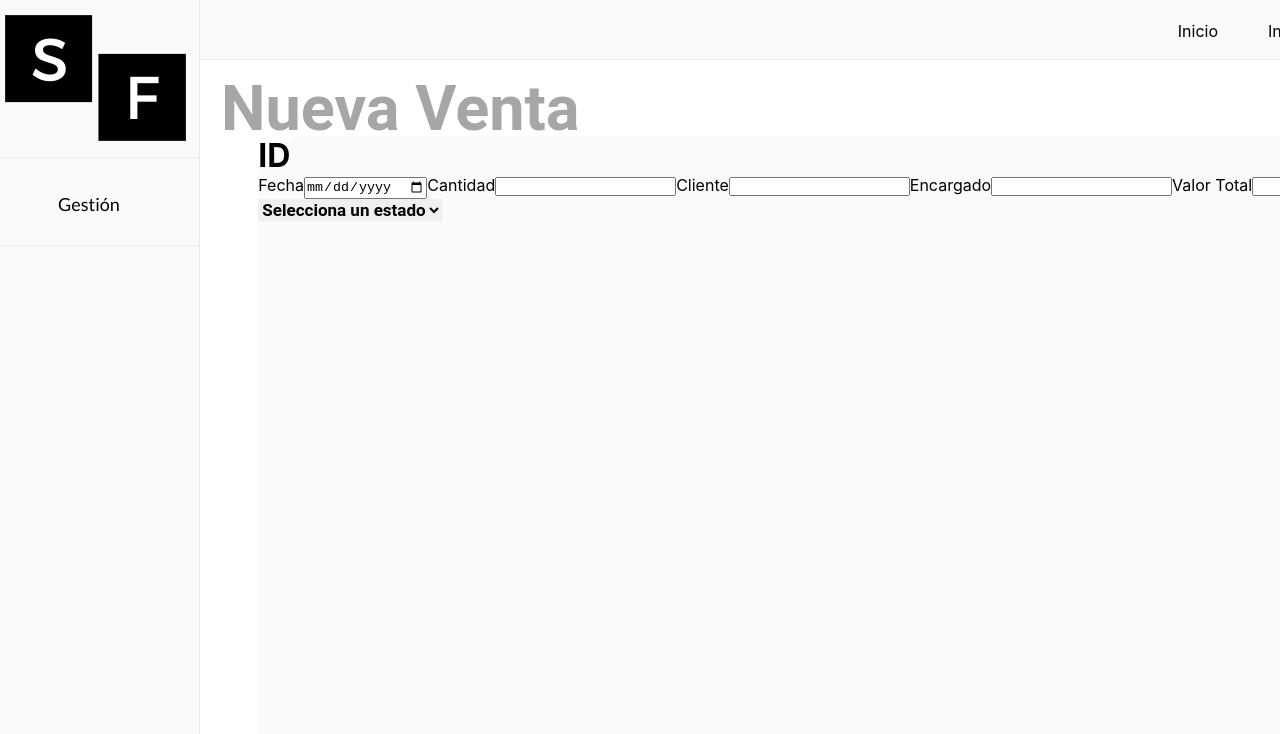
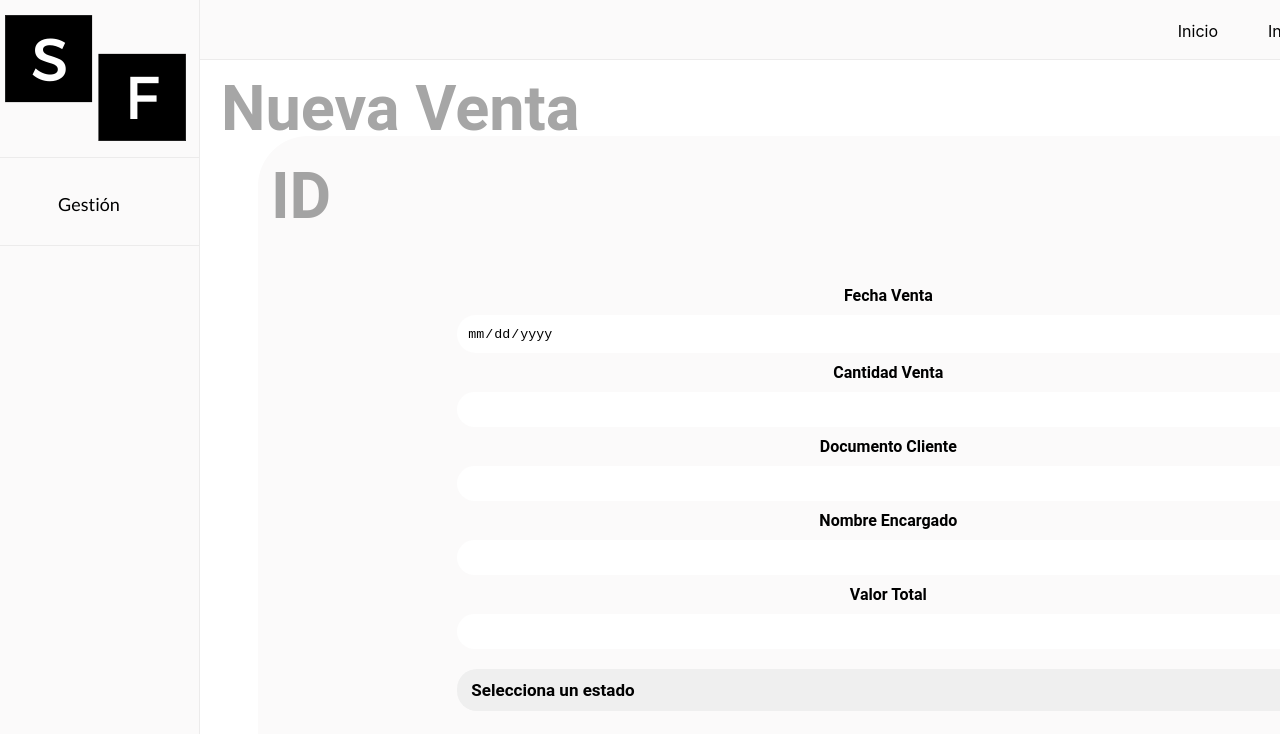
Before and after one commit to johiny/Sell_In_A_Flash, a React (Create React App) app: page /Maestro-Ventas/NuevaVenta in a window 1280 px wide. Shown: the top 734 px of the page. Built offline with nearby package versions, Linux system fonts and the light colour scheme.

Commit message:
Estilos agregados al registro de ventas

```diff
--- a/src/components/FormularioJ.jsx
+++ b/src/components/FormularioJ.jsx
@@ -3,16 +3,15 @@ const FormularioJ = (props) => {
 
     return(
         <form className={props.estilo}>
-            <h1>ID</h1>
-            <label>{props.campo1}</label><input type="date" onChange={() => { props.setSaveChanges(true)
+            <label for={props.campo1}>{props.campo1}</label><input name={props.campo1} type="date" onChange={() => { props.setSaveChanges(true)
                         props.setShowmodal(true)}}></input>
-            <laber>{props.campo2}</laber><input type="number" onInput={() => { props.setSaveChanges(true)
+            <label for={props.campo2}>{props.campo2}</label><input name={props.campo2} type="number" onInput={() => { props.setSaveChanges(true)
                         props.setShowmodal(true)}}></input>
-            <laber>{props.campo3}</laber><input type="number" onInput={() => { props.setSaveChanges(true)
+            <label for={props.campo3}>{props.campo3}</label><input name={props.campo3} type="number" onInput={() => { props.setSaveChanges(true)
                         props.setShowmodal(true)}}></input>
-            <laber>{props.campo4}</laber><input type="text" onInput={() => { props.setSaveChanges(true)
+            <label for={props.campo4}>{props.campo4}</label><input name={props.campo4} type="text" onInput={() => { props.setSaveChanges(true)
                         props.setShowmodal(true)}}></input>
-            <laber>{props.campo5}</laber><input type="number" onInput={() => { props.setSaveChanges(true)
+            <label for={props.campo5}>{props.campo5}</label><input name={props.campo5} type="number" onInput={() => { props.setSaveChanges(true)
                         props.setShowmodal(true)}}></input>
             <select onChange={() => { props.setSaveChanges(true)
                         props.setShowmodal(true)}} name="estado" id="tabla__estado_selector" className="campo">
--- a/src/pages/Maestro-Ventas/NuevaVenta.jsx
+++ b/src/pages/Maestro-Ventas/NuevaVenta.jsx
@@ -9,7 +9,8 @@ const NuevaVenta = () => {
         <>
         <h1 className="cuerpo_central__Ventas-tabla-titulo">Nueva Venta</h1>
         <div className="tabla">
-        <FormularioJ campo1="Fecha" campo2="Cantidad" campo3="Cliente" campo4="Encargado" campo5="Valor Total" campo6="Estado"  setShowmodal={setShowmodal} setSaveChanges={setSaveChanges}/>
+        <h1 className="TituloNuevaVenta">ID</h1>
+        <FormularioJ estilo="FormularioNuevaVenta" campo1="Fecha Venta" campo2="Cantidad Venta" campo3="Documento Cliente" campo4="Nombre Encargado" campo5="Valor Total" campo6="Estado"  setShowmodal={setShowmodal} setSaveChanges={setSaveChanges}/>
         </div>
         {showmodal &&
         <ModalCambios setSaveChanges={setSaveChanges} savechanges={savechanges}/>
--- a/src/styles/Styles.css
+++ b/src/styles/Styles.css
@@ -409,3 +409,44 @@ a:visited {
   font-size: 24px;
   text-align: center;
 }
+
+/* Registro Ventas Styles ------------------------------------------------------------*/
+
+.TituloNuevaVenta {
+  position: absolute;
+  top: 3%;
+  left: 1%;
+  font-size: 64px;
+  font-family: 'Roboto',sans-serif;
+  color: rgba(0, 0, 0, 0.35);
+}
+.FormularioNuevaVenta {
+  display: flex;
+  flex-direction: column;
+  position: relative;
+  top: 20%;
+  max-width: 70%;
+  left: 15%;
+}
+
+.FormularioNuevaVenta input {
+  margin: 10px;
+  padding: 10px;
+  border-radius: 20px;
+  border: none;
+}
+
+.FormularioNuevaVenta select {
+  margin: 10px;
+  padding: 10px;
+  border-radius: 20px;
+  border: none;
+}
+
+.FormularioNuevaVenta label {
+font-family: 'Roboto',sans-serif;
+font-weight: 700;
+justify-content: center;
+align-items: center;
+display: flex;
+}
```
